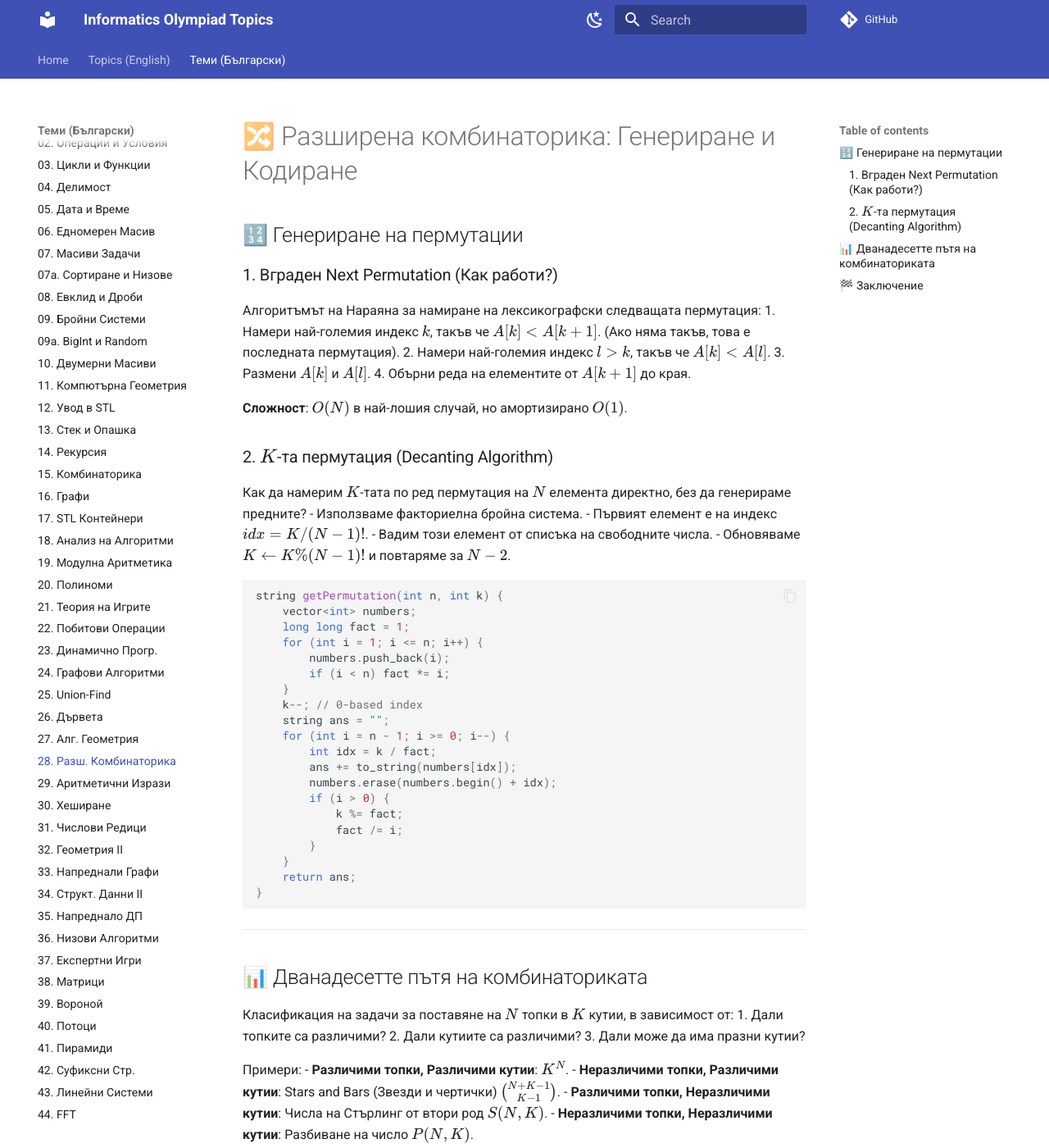
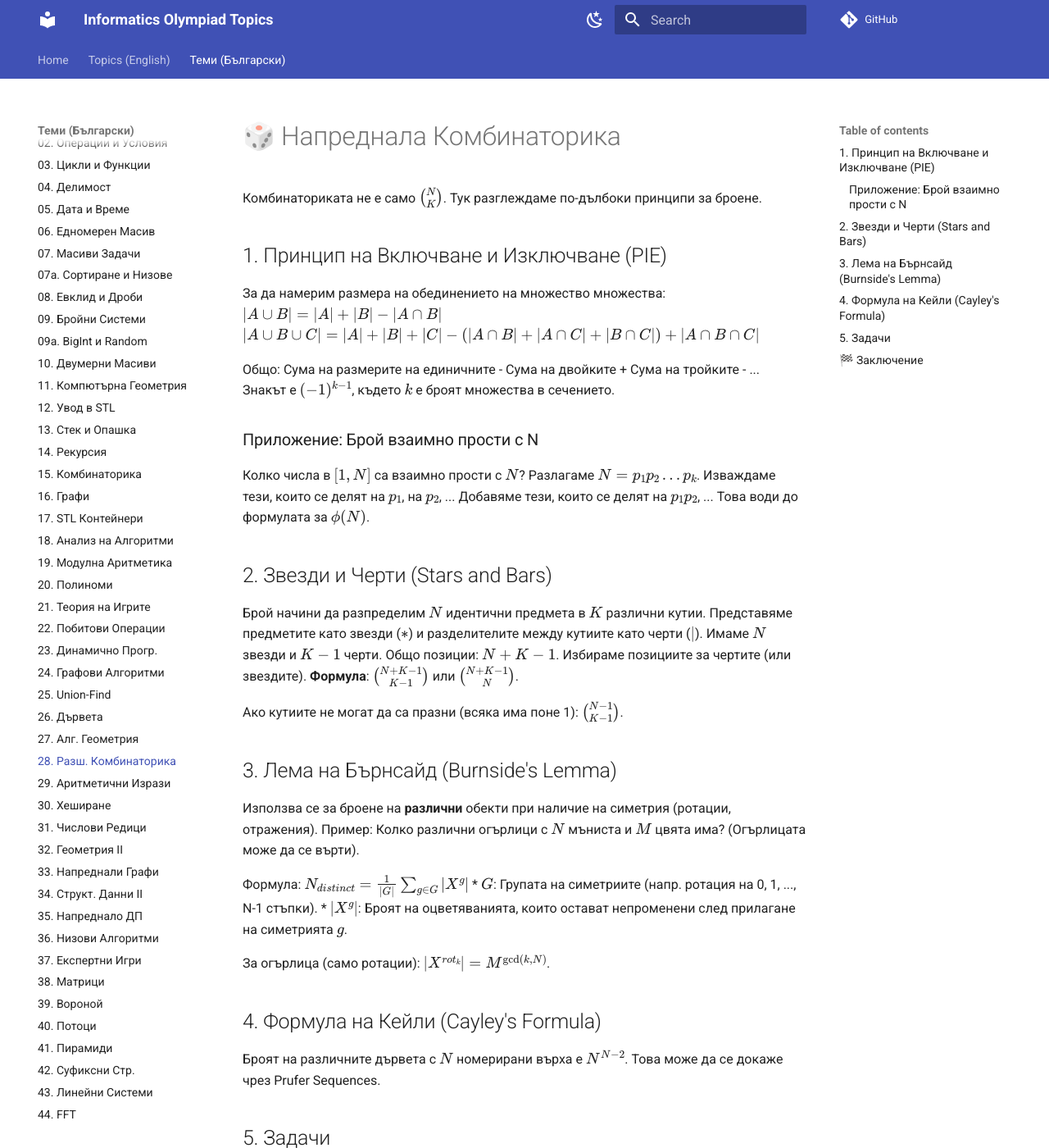
Before and after one commit to KadirYazadzhi/Informatics-Olympiad-Topics, an MkDocs documentation site: the page built from docs/BG/28.md, in a window 1280 px wide and 1400 px high. Shown: the whole window at 82% size. Built offline with MkDocs 1.6.1 and Material for MkDocs 9.7.7, drawn with Linux system fonts in a browser that asks for light colours; comment, search, counter and statistics services are not loaded; some of the changed text lies outside the part shown.

Commit message:
Expand BG/28.md: PIE, Stars and Bars, and Burnside's Lemma

````diff
--- a/docs/BG/28.md
+++ b/docs/BG/28.md
@@ -1,63 +1,53 @@
-# 🔀 Разширена комбинаторика: Генериране и Кодиране
+# 🎲 Напреднала Комбинаторика
 
-## 🔢 Генериране на пермутации
+Комбинаториката не е само $N \choose K$. Тук разглеждаме по-дълбоки принципи за броене.
 
-### 1. Вграден Next Permutation (Как работи?)
-Алгоритъмът на Нараяна за намиране на лексикографски следващата пермутация:
-1. Намери най-големия индекс $k$, такъв че $A[k] < A[k+1]$. (Ако няма такъв, това е последната пермутация).
-2. Намери най-големия индекс $l > k$, такъв че $A[k] < A[l]$.
-3. Размени $A[k]$ и $A[l]$.
-4. Обърни реда на елементите от $A[k+1]$ до края.
+## 1. Принцип на Включване и Изключване (PIE)
 
-**Сложност**: $O(N)$ в най-лошия случай, но амортизирано $O(1)$.
+За да намерим размера на обединението на множество множества:
+$|A \cup B| = |A| + |B| - |A \cap B|$
+$|A \cup B \cup C| = |A| + |B| + |C| - (|A \cap B| + |A \cap C| + |B \cap C|) + |A \cap B \cap C|$
 
-### 2. $K$-та пермутация (Decanting Algorithm)
-Как да намерим $K$-тата по ред пермутация на $N$ елемента директно, без да генерираме предните?
-- Използваме факториелна бройна система.
-- Първият елемент е на индекс $idx = K / (N-1)!$.
-- Вадим този елемент от списъка на свободните числа.
-- Обновяваме $K \leftarrow K \% (N-1)!$ и повтаряме за $N-2$.
+Общо: Сума на размерите на единичните - Сума на двойките + Сума на тройките - ...
+Знакът е $(-1)^{k-1}$, където $k$ е броят множества в сечението.
 
-```cpp
-string getPermutation(int n, int k) {
-    vector<int> numbers;
-    long long fact = 1;
-    for (int i = 1; i <= n; i++) {
-        numbers.push_back(i);
-        if (i < n) fact *= i;
-    }
-    k--; // 0-based index
-    string ans = "";
-    for (int i = n - 1; i >= 0; i--) {
-        int idx = k / fact;
-        ans += to_string(numbers[idx]);
-        numbers.erase(numbers.begin() + idx);
-        if (i > 0) {
-            k %= fact;
-            fact /= i;
-        }
-    }
-    return ans;
-}
-```
+### Приложение: Брой взаимно прости с N
+Колко числа в $[1, N]$ са взаимно прости с $N$?
+Разлагаме $N = p_1 p_2 \dots p_k$.
+Изваждаме тези, които се делят на $p_1$, на $p_2$, ...
+Добавяме тези, които се делят на $p_1 p_2$, ...
+Това води до формулата за $\phi(N)$.
 
----
+## 2. Звезди и Черти (Stars and Bars)
 
-## 📊 Дванадесетте пътя на комбинаториката
+Брой начини да разпределим $N$ идентични предмета в $K$ различни кутии.
+Представяме предметите като звезди ($*$) и разделителите между кутиите като черти ($|$). Имаме $N$ звезди и $K-1$ черти.
+Общо позиции: $N + K - 1$. Избираме позициите за чертите (или звездите).
+**Формула**: $\binom{N+K-1}{K-1}$ или $\binom{N+K-1}{N}$.
 
-Класификация на задачи за поставяне на $N$ топки в $K$ кутии, в зависимост от:
-1. Дали топките са различими?
-2. Дали кутиите са различими?
-3. Дали може да има празни кутии?
+Ако кутиите не могат да са празни (всяка има поне 1):
+$\binom{N-1}{K-1}$.
 
-Примери:
-- **Различими топки, Различими кутии**: $K^N$.
-- **Неразличими топки, Различими кутии**: Stars and Bars (Звезди и чертички) $\binom{N+K-1}{K-1}$.
-- **Различими топки, Неразличими кутии**: Числа на Стърлинг от втори род $S(N, K)$.
-- **Неразличими топки, Неразличими кутии**: Разбиване на число $P(N, K)$.
+## 3. Лема на Бърнсайд (Burnside's Lemma)
 
----
+Използва се за броене на **различни** обекти при наличие на симетрия (ротации, отражения).
+Пример: Колко различни огърлици с $N$ мъниста и $M$ цвята има? (Огърлицата може да се върти).
+
+Формула:
+$N_{distinct} = \frac{1}{|G|} \sum_{g \in G} |X^g|$
+*   $G$: Групата на симетриите (напр. ротация на 0, 1, ..., N-1 стъпки).
+*   $|X^g|$: Броят на оцветяванията, които остават непроменени след прилагане на симетрията $g$.
+
+За огърлица (само ротации): $|X^{rot_k}| = M^{\gcd(k, N)}$.
+
+## 4. Формула на Кейли (Cayley's Formula)
+Броят на различните дървета с $N$ номерирани върха е $N^{N-2}$.
+Това може да се докаже чрез Prufer Sequences.
+
+## 5. Задачи
+1.  **CSES Distributing Apples**: Stars and Bars.
+2.  **UVA 10294**: Aristocrat's Necklace (Burnside).
+3.  **Codeforces 451E**: Devu and Flowers (PIE).
 
 ## 🏁 Заключение
-
-Умението да превръщате пермутации в числа (ранг) и обратно е ключово за задачи, изискващи индексиране на състояния. Stars and Bars формулата ($\binom{n+k-1}{k-1}$) е една от най-често използваните в състезанията.
+PIE е фундаментален инструмент за задачи, където прякото броене е трудно, но броенето на "лошите" случаи (или сеченията им) е лесно.
````
